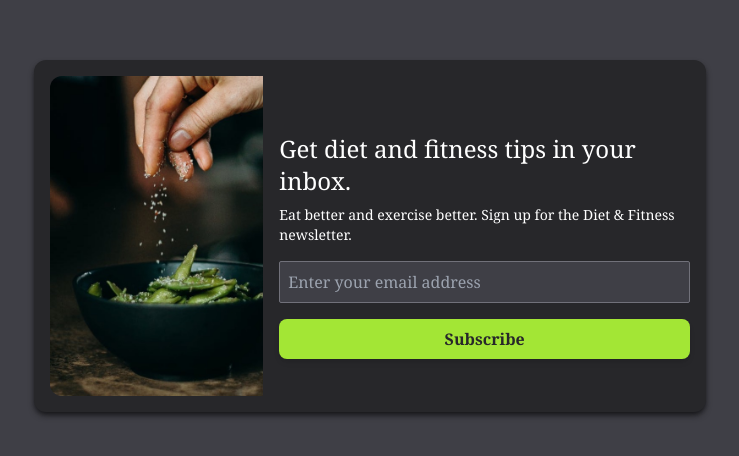
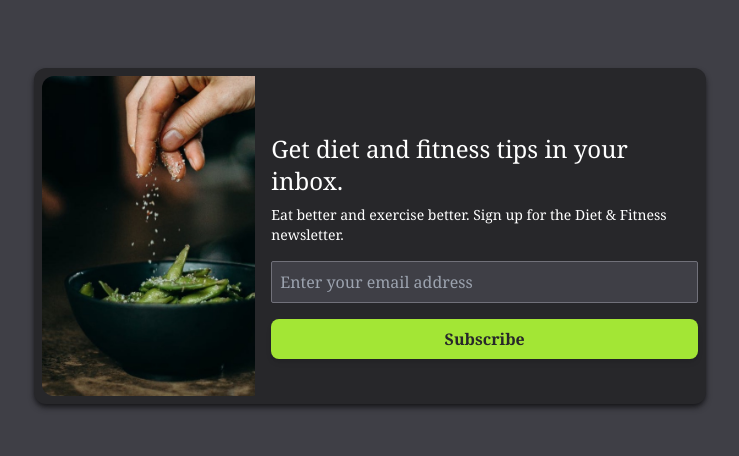
Before and after one commit to vascodes/tailwind-email-subscribe-card, a website: page index.html in a window 1280 px wide. Shown: the part 164-620 px from the top of the page, without its empty margins (270-1009 px from the left). Drawn offline with Linux system fonts and the light colour scheme.

Commit message:
Update card padding.

```diff
--- a/index.html
+++ b/index.html
@@ -11,7 +11,7 @@
 		<div class="bg-zinc-700 h-screen flex items-center justify-center p-5 font-serif">
 			<!-- Card -->
 			<div
-				class="bg-zinc-800 text-white p-4 rounded-xl flex flex-col max-w-md md:flex-row md:max-w-2xl shadow-md shadow-zinc-900"
+				class="bg-zinc-800 text-white p-2 rounded-xl flex flex-col max-w-md md:flex-row md:max-w-2xl shadow-md shadow-zinc-900"
 			>
 				<!-- Image -->
 				<img
```
